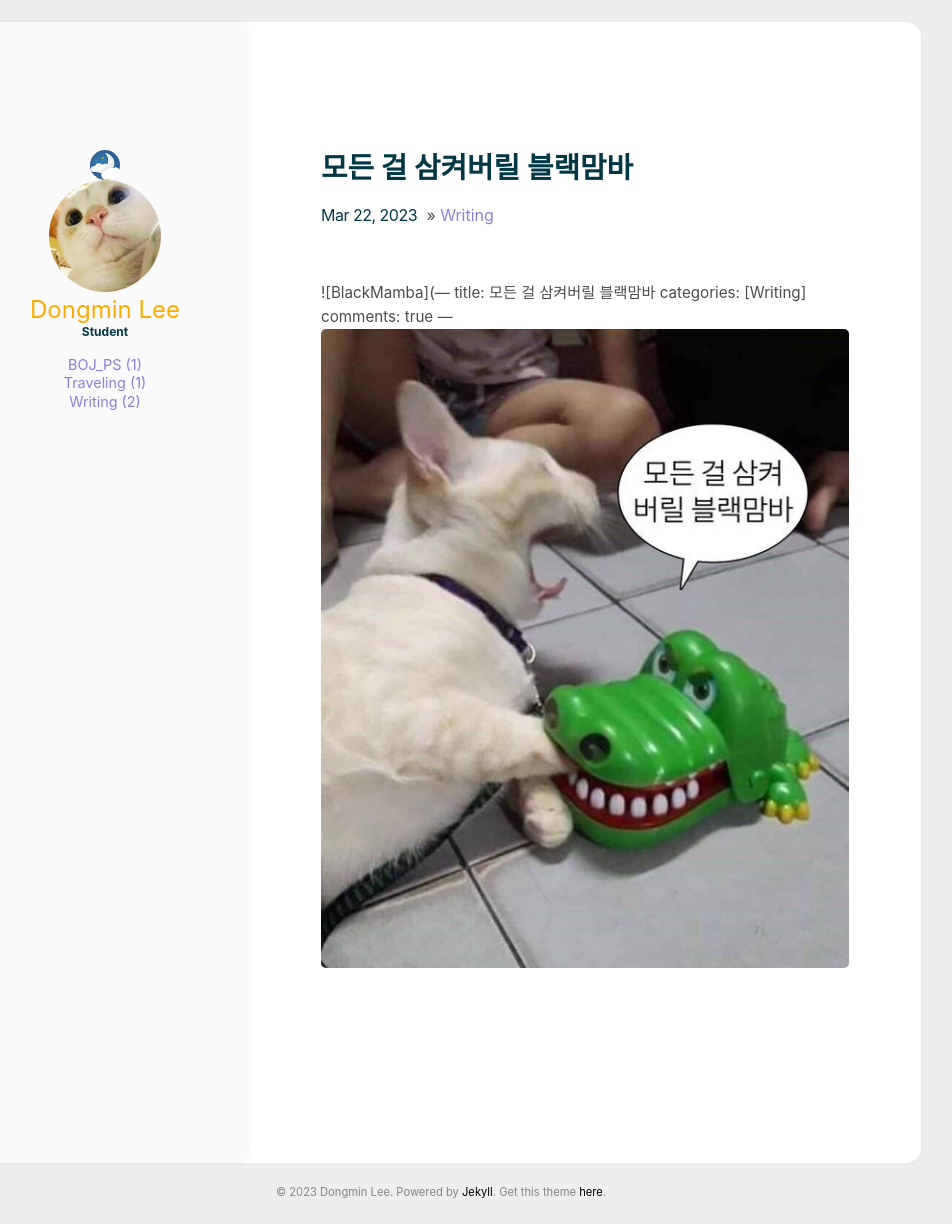
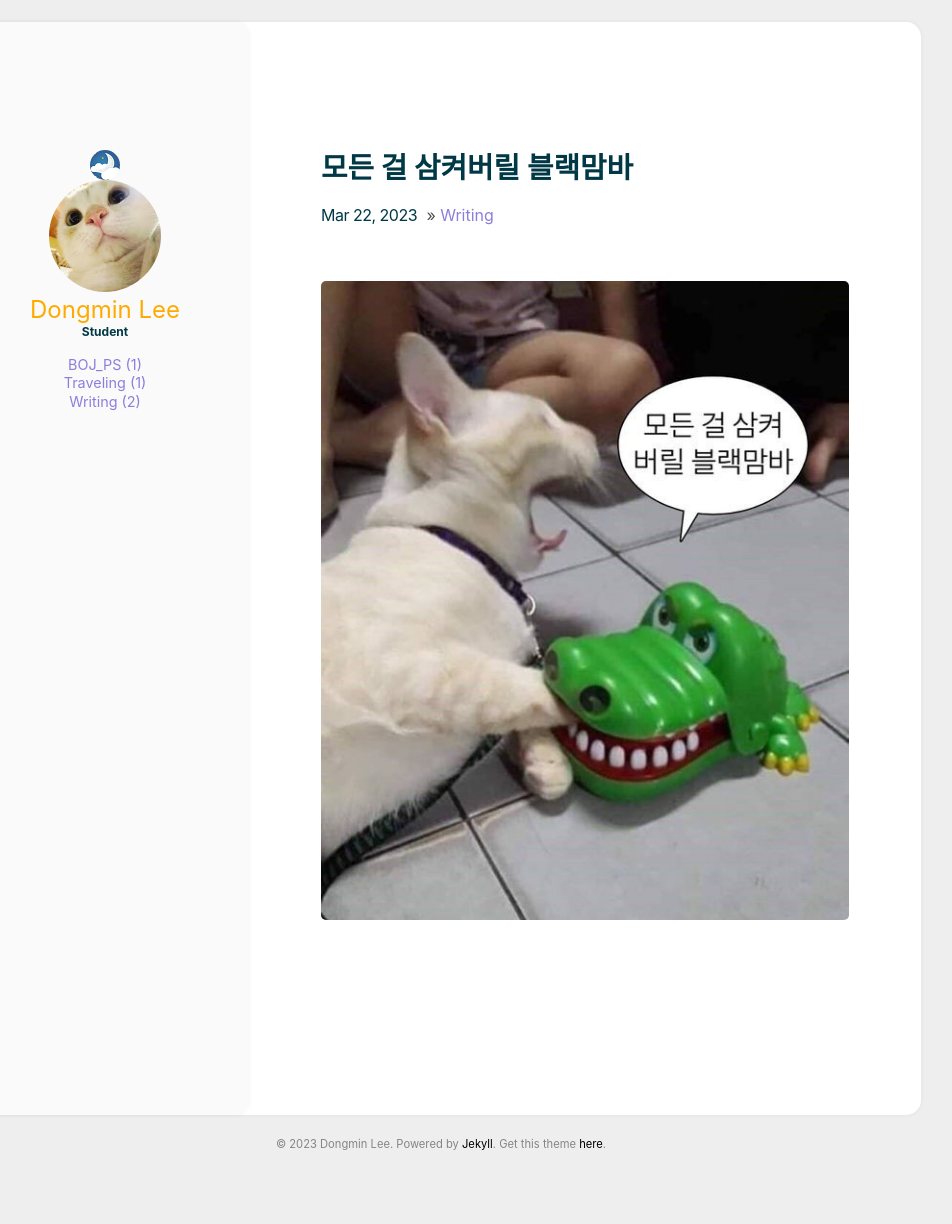
Before and after one commit to m0v3m1n/m0v3m1n.github.io, a Jekyll site: the page built from _posts/2023-03-22-W2.md, in a window 1280 px wide. Shown: the whole page, without its empty margins (199-1151 px from the left). Built offline with Jekyll 4.4.1, drawn with Linux system fonts in a browser that asks for light colours; after the commit the page ends 1176 px from its top, so only the background shows below that.

Commit message:
Update 2023-03-22-W2.md

```diff
--- a/_posts/2023-03-22-W2.md
+++ b/_posts/2023-03-22-W2.md
@@ -3,9 +3,5 @@ title: 모든 걸 삼켜버릴 블랙맘바
 categories: [Writing]
 comments: true
 ---
-![BlackMamba](---
-title: 모든 걸 삼켜버릴 블랙맘바
-categories: [Writing]
-comments: true
----
+
 ![BlackMamba](/assets/img/BlackMamba.jpg)
```
